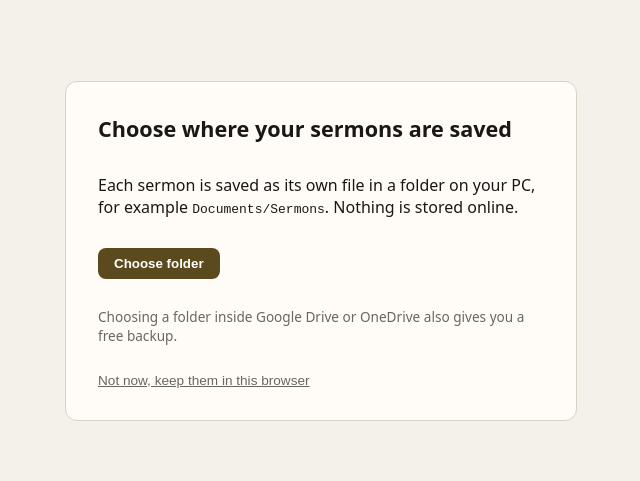
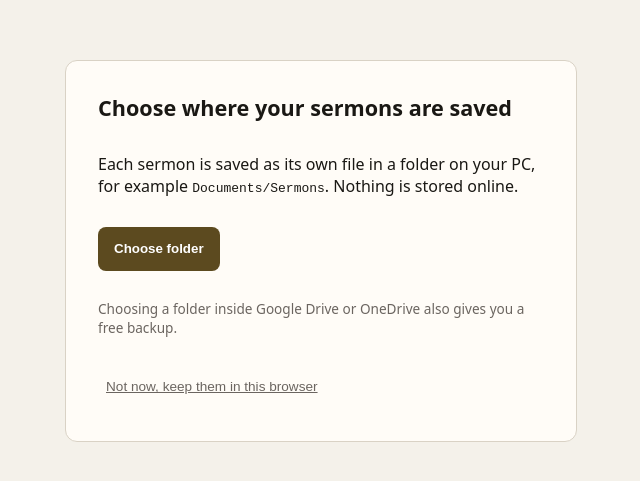
Before and after one commit to mevingorayah/sermon-editor-presenter, a Next.js app: page /edit in a window 1280 px wide. Shown: the part 149-630 px from the top of the page, without its empty margins (319-959 px from the left). Built offline with nearby package versions, Linux system fonts and the light colour scheme.

Commit message:
fix(storage): 44px min tap targets on dialog and banner buttons

```diff
--- a/src/components/editor/StoragePanels.module.css
+++ b/src/components/editor/StoragePanels.module.css
@@ -25,3 +25,7 @@
 /* Destructive action: white on #b3261e is 6.5:1 (WCAG AA). */
 .row .danger { border: 0; background: #b3261e; color: #fff; font-weight: 600; }
 .row .danger:hover, .row .danger:focus-visible { background: #8c1d18; }
+
+/* 44px minimum tap targets (QA #32) */
+.dialog button, .conflict button, .banner button, .row button, .primary, .link { min-height: 44px; min-width: 44px; }
+.link { padding: 0 0.5rem; }
```
